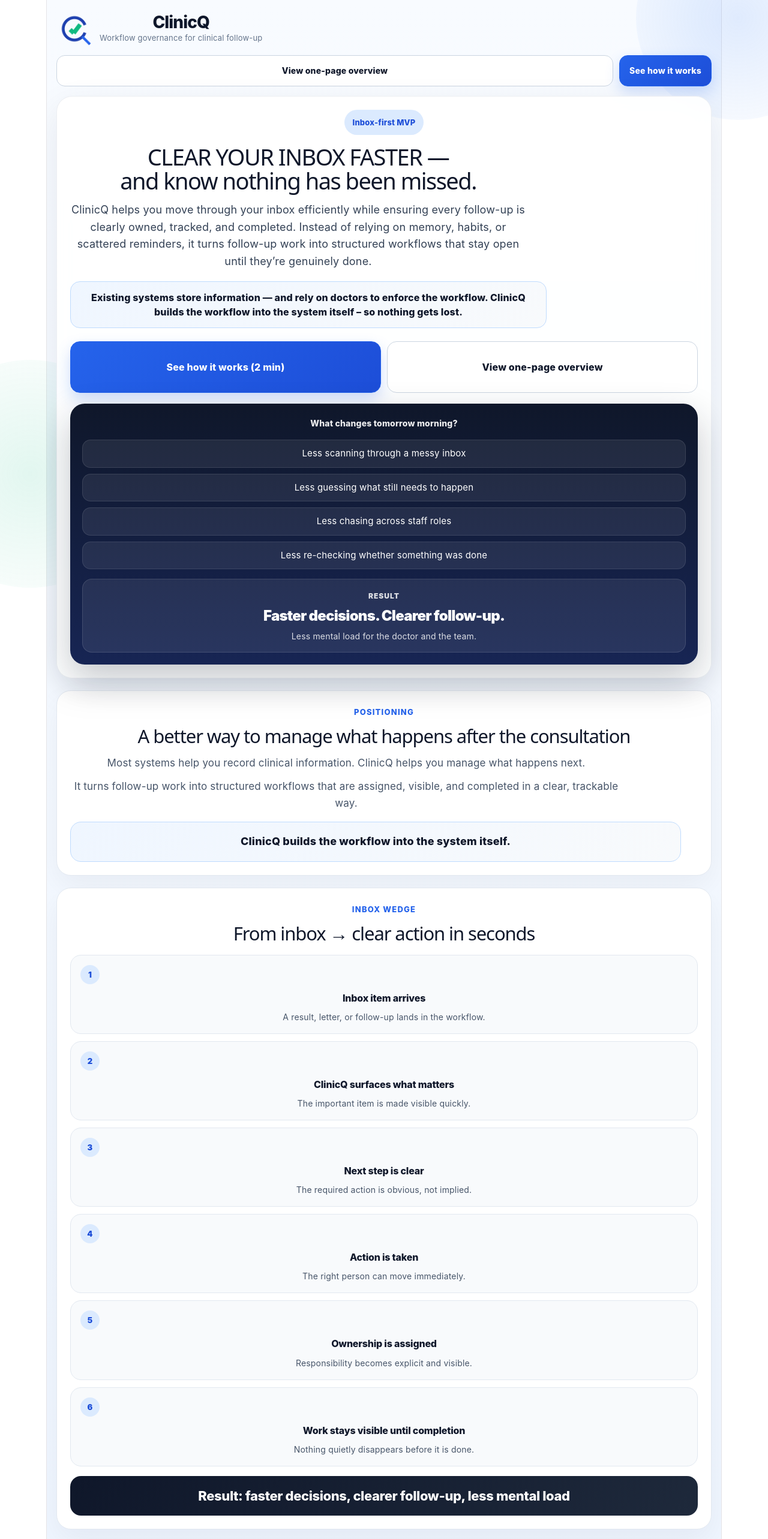
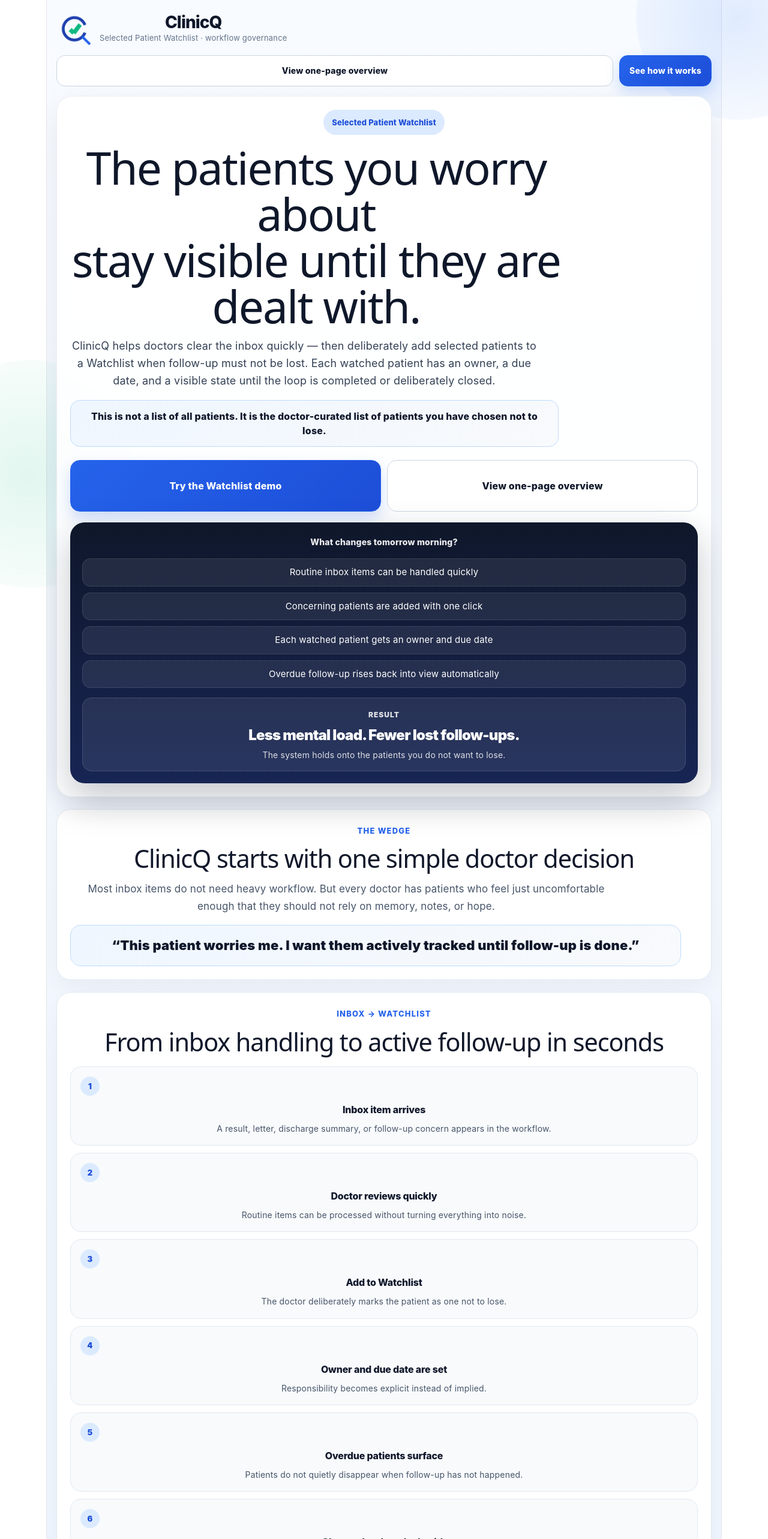
Before and after one commit to malwong2025/clinicq-landing, a React (Vite) app: page / in a window 1280 px wide. Shown: the top 2566 px of the page at 60% size. Built offline with nearby package versions, Linux system fonts and the light colour scheme.

Commit message:
Align landing page with Selected Patient Watchlist

```diff
--- a/src/App.tsx
+++ b/src/App.tsx
@@ -14,27 +14,27 @@
   {
     area: "Core role",
     typical: "Clinical record system",
-    clinicq: "Workflow governance layer",
+    clinicq: "Responsibility engine for selected follow-up",
   },
   {
-    area: "Tasks & follow-up",
-    typical: "Can be created",
-    clinicq: "Must be owned, tracked, and completed",
+    area: "Patients needing follow-up",
+    typical: "Recorded, recalled, or manually remembered",
+    clinicq: "Deliberately added to a visible Watchlist",
   },
   {
     area: "Ownership",
-    typical: "Often implicit",
-    clinicq: "Explicit and visible",
+    typical: "Often implicit or scattered",
+    clinicq: "Explicit owner and due date",
   },
   {
-    area: "Work visibility",
-    typical: "Distributed across inboxes and habits",
-    clinicq: "Centralised and persistent",
+    area: "Visibility",
+    typical: "Distributed across inboxes, notes, habits, and memory",
+    clinicq: "Persistent until completed or deliberately closed",
   },
   {
     area: "Completion certainty",
     typical: "Often assumed",
-    clinicq: "Clearly closed or still open",
+    clinicq: "Clearly closed — or still open",
   },
 ];
 
@@ -56,7 +56,7 @@
           />
           <div style={styles.brandTextWrap}>
             <div style={styles.brand}>ClinicQ</div>
-            <div style={styles.brandSub}>Workflow governance for clinical follow-up</div>
+            <div style={styles.brandSub}>Selected Patient Watchlist · workflow governance</div>
           </div>
         </div>
 
@@ -73,31 +73,28 @@
       <main style={styles.main}>
         <section style={styles.heroSection}>
           <div style={styles.heroTextCol}>
-            <div style={styles.kicker}>Inbox-first MVP</div>
+            <div style={styles.kicker}>Selected Patient Watchlist</div>
 
             <h1 style={styles.heroTitle}>
-              CLEAR YOUR INBOX FASTER —
+              The patients you worry about
               <br />
-              and know nothing has been missed.
+              stay visible until they are dealt with.
             </h1>
 
             <p style={styles.heroSubtitle}>
-             ClinicQ helps you move through your inbox efficiently while ensuring every follow-up is clearly owned, tracked, and completed.
-Instead of relying on memory, habits, or scattered reminders, it turns follow-up work into structured workflows that stay open until they’re genuinely done.
-
+              ClinicQ helps doctors clear the inbox quickly — then deliberately add selected patients
+              to a Watchlist when follow-up must not be lost. Each watched patient has an owner, a due
+              date, and a visible state until the loop is completed or deliberately closed.
             </p>
 
             <div style={styles.heroAssurance}>
-           Existing systems store information — and rely on doctors to enforce the workflow.
-ClinicQ builds the workflow into the system itself – so nothing gets lost.
-
-
-
+              This is not a list of all patients. It is the doctor-curated list of patients you have
+              chosen not to lose.
             </div>
 
             <div style={styles.heroButtons}>
               <a href={DEMO_URL} style={styles.primaryButtonLarge}>
-                See how it works (2 min)
+                Try the Watchlist demo
               </a>
               <a href={PDF_URL} target="_blank" rel="noreferrer" style={styles.secondaryButtonLarge}>
                 View one-page overview
@@ -109,82 +106,100 @@
             <div style={styles.heroCardTopLine}>What changes tomorrow morning?</div>
 
             <div style={styles.heroCardList}>
-              <div style={styles.heroCardItem}>Less scanning through a messy inbox</div>
-              <div style={styles.heroCardItem}>Less guessing what still needs to happen</div>
-              <div style={styles.heroCardItem}>Less chasing across staff roles</div>
-              <div style={styles.heroCardItem}>Less re-checking whether something was done</div>
+              <div style={styles.heroCardItem}>Routine inbox items can be handled quickly</div>
+              <div style={styles.heroCardItem}>Concerning patients are added with one click</div>
+              <div style={styles.heroCardItem}>Each watched patient gets an owner and due date</div>
+              <div style={styles.heroCardItem}>Overdue follow-up rises back into view automatically</div>
             </div>
 
             <div style={styles.heroCardResult}>
               <div style={styles.heroCardResultLabel}>Result</div>
-              <div style={styles.heroCardResultTitle}>Faster decisions. Clearer follow-up.</div>
+              <div style={styles.heroCardResultTitle}>Less mental load. Fewer lost follow-ups.</div>
               <div style={styles.heroCardResultText}>
-                Less mental load for the doctor and the team.
+                The system holds onto the patients you do not want to lose.
               </div>
             </div>
           </div>
         </section>
 
         <section style={styles.section}>
-          <div style={styles.sectionKicker}>Positioning</div>
-          <h2 style={styles.sectionTitle}>A better way to manage what happens after the consultation</h2>
+          <div style={styles.sectionKicker}>The wedge</div>
+          <h2 style={styles.sectionTitle}>ClinicQ starts with one simple doctor decision</h2>
 
           <p style={styles.sectionText}>
-            Most systems help you record clinical information. ClinicQ helps you manage what happens
-            next.
-          </p>
-
-          <p style={styles.sectionText}>
-            It turns follow-up work into structured workflows that are assigned, visible, and completed
-            in a clear, trackable way.
+            Most inbox items do not need heavy workflow. But every doctor has patients who feel just
+            uncomfortable enough that they should not rely on memory, notes, or hope.
           </p>
 
           <div style={styles.statementBox}>
-           ClinicQ builds the workflow into the system itself.
+            “This patient worries me. I want them actively tracked until follow-up is done.”
           </div>
         </section>
 
         <section style={styles.section}>
-          <div style={styles.sectionKicker}>Inbox wedge</div>
-          <h2 style={styles.sectionTitle}>From inbox → clear action in seconds</h2>
+          <div style={styles.sectionKicker}>Inbox → Watchlist</div>
+          <h2 style={styles.sectionTitle}>From inbox handling to active follow-up in seconds</h2>
 
           <div style={styles.flowGrid}>
             <FlowCard
               number="1"
               title="Inbox item arrives"
-              body="A result, letter, or follow-up lands in the workflow."
+              body="A result, letter, discharge summary, or follow-up concern appears in the workflow."
             />
             <FlowCard
               number="2"
-              title="ClinicQ surfaces what matters"
-              body="The important item is made visible quickly."
+              title="Doctor reviews quickly"
+              body="Routine items can be processed without turning everything into noise."
             />
             <FlowCard
               number="3"
-              title="Next step is clear"
-              body="The required action is obvious, not implied."
+              title="Add to Watchlist"
+              body="The doctor deliberately marks the patient as one not to lose."
             />
             <FlowCard
               number="4"
-              title="Action is taken"
-              body="The right person can move immediately."
+              title="Owner and due date are set"
+              body="Responsibility becomes explicit instead of implied."
             />
             <FlowCard
               number="5"
-              title="Ownership is assigned"
-              body="Responsibility becomes explicit and visible."
+              title="Overdue patients surface"
+              body="Patients do not quietly disappear when follow-up has not happened."
             />
             <FlowCard
               number="6"
-              title="Work stays visible until completion"
-              body="Nothing quietly disappears before it is done."
+              title="Close only when dealt with"
+              body="The patient leaves the Watchlist only after completion or deliberate closure."
             />
           </div>
 
           <div style={styles.resultBand}>
             <div style={styles.resultBandTitle}>
-              Result: faster decisions, clearer follow-up, less mental load
+              Result: fast inbox handling, selected active tracking, and closed-loop completion.
             </div>
+          </div>
+        </section>
+
+        <section style={styles.section}>
+          <div style={styles.sectionKicker}>Why doctors feel it immediately</div>
+          <h2 style={styles.sectionTitle}>Three patients doctors recognise instantly</h2>
+
+          <div style={styles.patientGrid}>
+            <PatientCard
+              label="Acute result"
+              name="Sarah Mitchell"
+              body="High potassium. Needs same-day follow-up. This is the patient you do not want sitting in the back of your mind."
+            />
+            <PatientCard
+              label="Vulnerable patient"
+              name="Margaret Wilson"
+              body="Residential aged care, dementia, post-discharge medication changes. She cannot be expected to manage the follow-up herself."
+            />
+            <PatientCard
+              label="Non-attendance risk"
+              name="Daniel Reed"
+              body="Mental health follow-up planned, but attendance is uncertain. Advice alone may not be enough."
+            />
           </div>
         </section>
 
@@ -210,47 +225,47 @@
 
           <p style={styles.sectionText}>
             A pathology result arrives: <strong>High potassium.</strong> You have seen it. You intend
-            to act.
+            to act. You may even have documented the intention.
           </p>
 
-          <div style={styles.problemQuestion}>What guarantees that it actually gets done?</div>
+          <div style={styles.problemQuestion}>What guarantees that the follow-up actually happens?</div>
 
           <div style={styles.splitGrid}>
             <div style={styles.splitLeft}>
               <div style={styles.splitHeaderLeft}>WITHOUT CLINICQ</div>
               <ul style={styles.splitList}>
-                <li>Disappears</li>
-                <li>No owner</li>
-                <li>No confirmation</li>
-                <li>No record</li>
+                <li>Reviewed</li>
+                <li>Intended</li>
+                <li>Mentally noted</li>
+                <li>Easy to lose</li>
               </ul>
-              <div style={styles.splitBottomLeft}>No proof it was done</div>
+              <div style={styles.splitBottomLeft}>No visible responsibility loop</div>
             </div>
 
             <div style={styles.splitRight}>
               <div style={styles.splitHeaderRight}>WITH CLINICQ</div>
               <ul style={styles.splitList}>
-                <li>Assigned</li>
-                <li>Tracked</li>
-                <li>Completed</li>
-                <li>Verified</li>
+                <li>Added to Watchlist</li>
+                <li>Owner assigned</li>
+                <li>Due date visible</li>
+                <li>Closed only when dealt with</li>
               </ul>
-              <div style={styles.splitBottomRight}>Provable, auditable closure</div>
+              <div style={styles.splitBottomRight}>Visible, auditable closure</div>
             </div>
           </div>
 
           <div style={styles.problemTakeaway}>
-            The difference is not convenience. It’s whether you can prove what happened.
+            ClinicQ does not replace clinical judgment. It makes the responsibility visible until it is resolved.
           </div>
         </section>
 
         <section style={styles.section}>
           <div style={styles.sectionKicker}>Comparison</div>
-          <h2 style={styles.sectionTitle}>A different way of thinking about clinical systems</h2>
+          <h2 style={styles.sectionTitle}>A different way of thinking about follow-up</h2>
 
           <p style={styles.sectionText}>
-            Most systems, like Best Practice, rely on people to follow the workflow. ClinicQ builds
-            the workflow into the system itself.
+            EMRs store clinical information. Booking systems manage appointments. AI tools generate outputs.
+            ClinicQ governs the follow-up responsibility that can otherwise disappear between them.
           </p>
 
           <div style={styles.compareGrid}>
@@ -274,20 +289,21 @@
 
         <section style={styles.section}>
           <div style={styles.sectionKicker}>Governance layer</div>
-          <h2 style={styles.sectionTitle}>Work that doesn’t get lost</h2>
+          <h2 style={styles.sectionTitle}>Human-in-the-loop by design</h2>
 
           <p style={styles.sectionText}>
-            ClinicQ doesn’t replace your clinical system. It adds a layer of structure and visibility
-            so that follow-up work is consistently tracked, clearly owned, and completed.
+            ClinicQ is not an EMR, not a booking system, and not an AI doctor. It does not diagnose,
+            triage, prescribe, or replace clinical judgment. The clinician chooses what matters; ClinicQ
+            keeps the responsibility visible until completion.
           </p>
 
           <div style={styles.governanceBox}>
             <div style={styles.governanceTitle}>
-              ClinicQ is the system that controls how AI is allowed to operate.
+              Integration without dependency. Accountability without automation overreach.
             </div>
             <div style={styles.governanceText}>
-              In ClinicQ, AI does not act independently. The system defines what it can do, when it can
-              act, and what must be verified before anything is complete.
+              ClinicQ can start alongside existing systems. Deeper integration can come later, but the
+              core safety behaviour is the same: selected follow-up is owned, tracked, auditable, and closed-loop.
             </div>
           </div>
         </section>
@@ -304,11 +320,11 @@
             />
             <div>
               <div style={styles.ctaBrand}>ClinicQ</div>
-              <div style={styles.ctaTag}>Nothing falls through the cracks</div>
+              <div style={styles.ctaTag}>For the patients you do not want to lose</div>
             </div>
           </div>
 
-          <div style={styles.ctaTitle}>See what happens when nothing falls through the cracks</div>
+          <div style={styles.ctaTitle}>See the Selected Patient Watchlist in action</div>
 
           <div style={styles.ctaButtons}>
             <a href={DEMO_URL} style={styles.primaryButtonLarge}>
@@ -338,6 +354,16 @@
       <div style={styles.flowNumber}>{number}</div>
       <div style={styles.flowTitle}>{title}</div>
       <div style={styles.flowBody}>{body}</div>
+    </div>
+  );
+}
+
+function PatientCard({ label, name, body }: { label: string; name: string; body: string }) {
+  return (
+    <div style={styles.patientCard}>
+      <div style={styles.patientLabel}>{label}</div>
+      <div style={styles.patientName}>{name}</div>
+      <div style={styles.patientBody}>{body}</div>
     </div>
   );
 }
@@ -450,11 +476,11 @@
     marginBottom: 16,
   },
   heroTitle: {
-    fontSize: 38,
-    lineHeight: 1.06,
-    letterSpacing: -1.5,
+    fontSize: "clamp(2.35rem, 7vw, 4.15rem)",
+    lineHeight: 1.03,
+    letterSpacing: -1.8,
     margin: "0 0 14px 0",
-    maxWidth: 760,
+    maxWidth: 820,
     color: "#0f172a",
   },
   heroSubtitle: {
@@ -462,7 +488,7 @@
     lineHeight: 1.6,
     color: "#334155",
     margin: 0,
-    maxWidth: 760,
+    maxWidth: 780,
   },
   heroAssurance: {
     marginTop: 18,
@@ -474,7 +500,7 @@
     fontWeight: 800,
     fontSize: 16,
     lineHeight: 1.5,
-    maxWidth: 760,
+    maxWidth: 780,
   },
   heroButtons: {
     display: "flex",
@@ -560,7 +586,7 @@
     marginBottom: 10,
   },
   sectionTitle: {
-    fontSize: 31,
+    fontSize: "clamp(1.8rem, 5vw, 2.3rem)",
     lineHeight: 1.12,
     letterSpacing: -1.1,
     margin: "0 0 14px 0",
@@ -580,9 +606,9 @@
     borderRadius: 18,
     padding: 18,
     color: "#0f172a",
-    fontSize: 18,
-    lineHeight: 1.6,
-    fontWeight: 800,
+    fontSize: 22,
+    lineHeight: 1.45,
+    fontWeight: 900,
     maxWidth: 980,
   },
   flowGrid: {
@@ -634,6 +660,38 @@
     fontWeight: 800,
     lineHeight: 1.38,
     letterSpacing: -0.4,
+  },
+  patientGrid: {
+    display: "grid",
+    gridTemplateColumns: "1fr",
+    gap: 12,
+    marginTop: 18,
+  },
+  patientCard: {
+    background: "linear-gradient(135deg, #f8fafc 0%, #ffffff 100%)",
+    border: "1px solid #e2e8f0",
+    borderRadius: 18,
+    padding: 18,
+  },
+  patientLabel: {
+    color: "#2563eb",
+    fontSize: 12,
+    fontWeight: 900,
+    textTransform: "uppercase",
+    letterSpacing: 1,
+    marginBottom: 8,
+  },
+  patientName: {
+    fontSize: 20,
+    fontWeight: 900,
+    color: "#0f172a",
+    letterSpacing: -0.4,
+    marginBottom: 8,
+  },
+  patientBody: {
+    color: "#475569",
+    lineHeight: 1.62,
+    fontSize: 15,
   },
   certaintyGrid: {
     display: "grid",
```
